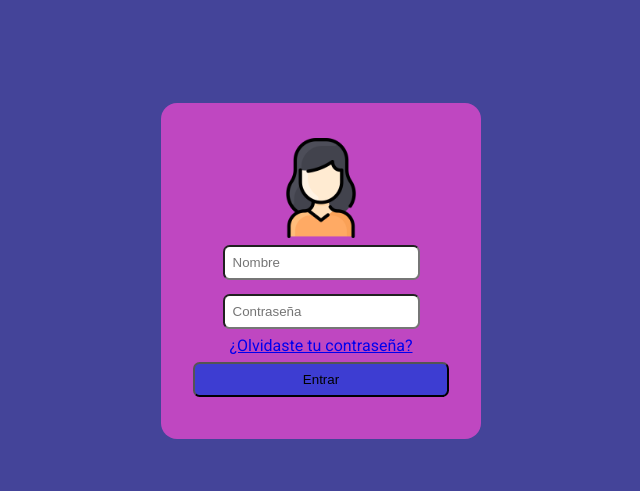
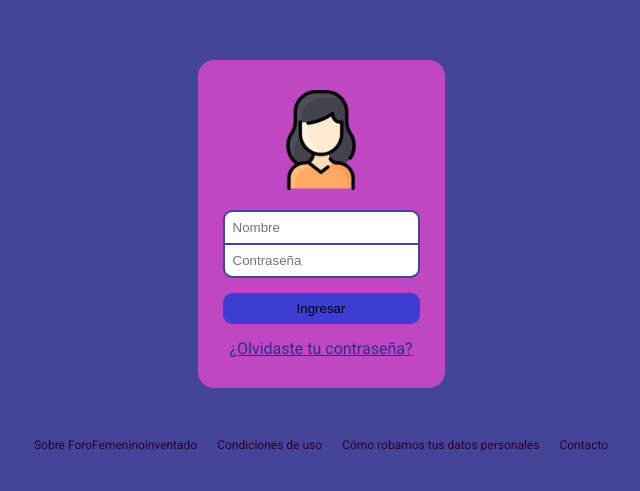
Before and after one commit to 4kPablo/login-landing, a plain HTML site: page index.html in a window 1280 px wide. Shown: the part 129-620 px from the top of the page, without its empty margins (319-959 px from the left). Drawn offline with Linux system fonts and the light colour scheme.

Commit message:
Diseño terminado

```diff
--- a/index.html
+++ b/index.html
@@ -9,14 +9,22 @@
     <title>Login</title>
 </head>
 <body>
-    <div class="container">
+
+    <article class="form_container">
         <form action="#">
             <img class="login_icon" src="/img/person.png" alt="icono">
-            <input class="login_entrada" type="text" placeholder="Nombre">
-            <input class="login_entrada" type="password" placeholder="Contraseña">
-            <a href="#">¿Olvidaste tu contraseña?</a>
-            <input class="login_boton" type="button" value="Entrar">
+            <input class="login_nombre" type="text" placeholder="Nombre">
+            <input class="login_contraseña" type="password" placeholder="Contraseña">
+            <input class="login_boton" type="button" value="Ingresar">
+            <a class="login_recuperar-pass" href="#"> <span>¿Olvidaste tu contraseña?</span> </a>
         </form>
-    </div>
+        <footer class="footer_container">
+            <p>Sobre ForoFemeninoinventado</p>
+            <p>Condiciones de uso</p>
+            <p>Cómo robamos tus datos personales</p>
+            <p>Contacto</p>
+        </footer>
+    </article>
+
 </body>
 </html>
--- a/style.css
+++ b/style.css
@@ -7,12 +7,13 @@ body {
     font-family: 'Roboto', sans-serif;
 }
 
-.container {
+.form_container {
     display: flex;
     justify-content: center;
     align-items: center;
     height: 100vh;
     margin: 0 auto;
+    flex-direction: column;
 }
 
 form {
@@ -20,28 +21,80 @@ form {
     background-color: rgb(191, 71, 193);
     flex-direction: column;
     border-radius: 1em;
-    padding: 35px 25px;
+    padding: 30px 25px;
     text-align: center;
     align-items: center;
+    align-items: stretch;
 }
 
 input {
     padding: 8px;
-    margin: 7px;
-    border-radius: 0.5em;
-}
-
-.login_entrada {
-    border-radius: 0.5em;
-}
-
-.login_boton {
-    border-radius: 0.5em;
-    width: 20vw;
-    background-color: rgb(61, 61, 210);
+    margin: 0px;
 }
 
 .login_icon {
     height: 100px;
     width: 100px;
+    align-self: center;
+    margin: 0px 0px 20px 0px;
 }
+
+.login_nombre {
+    border-radius: 0.7em 0.7em 0em 0em;
+    border-style: solid;
+    border-color: #449;
+    border-bottom: 10px;
+}
+
+.login_nombre:focus {
+    outline: 0px;
+    transition: 150ms;
+    color: rgb(191, 71, 193);
+}
+
+.login_contraseña {
+    border-radius: 0em 0em 0.7em 0.7em;
+    border-style: solid;
+    border-color: #449;
+}
+
+.login_contraseña:focus {
+    outline: 0px;
+    transition: 150ms;
+    color: rgb(191, 71, 193);
+}
+
+.login_recuperar-pass {
+    margin: 15px 0 0 0;
+    color: rgb(44, 44, 143);
+}
+
+.login_boton {
+    background-color: rgb(61, 61, 210);
+    border-radius: 0.7em;
+    border-style: none;
+    margin: 15px 0 0 0;
+    transition: background-color 0.3s;
+}
+
+.login_boton:hover {
+    background-color: rgb(86, 86, 210);
+    cursor: pointer
+}
+
+.footer_container {
+    display: flex;
+    flex-direction:row;
+    margin-top: 20px;
+    text-align: center;
+    font-size: 12px;
+}
+
+.footer_container p {
+    margin: 30px 10px;
+    color: rgb(44, 1, 45);
+}
+
+.footer_container p:hover {
+    cursor: pointer;
+}
```
